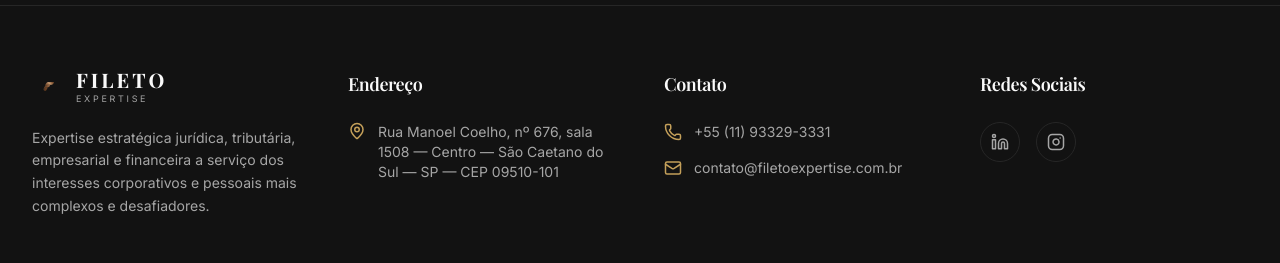
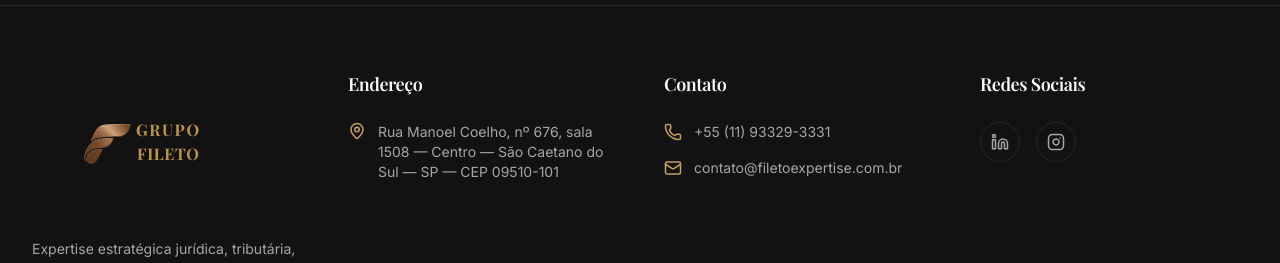
Before and after one commit to claudiofileto-lgtm/grupo-fileto-cdh77id9i, a React (Vite) app: page / in a window 1280 px wide. Shown: the part 6033-6296 px from the top of the page. Built offline with nearby package versions, Linux system fonts and the light colour scheme; a web font is replaced by a local one.

Commit message:
Atualizar bloco de logo no Footer para ficar idêntico ao Navbar

```diff
--- a/src/components/Footer.tsx
+++ b/src/components/Footer.tsx
@@ -8,19 +8,15 @@ export function Footer() {
       <div className="container mx-auto px-4 md:px-8">
         <div className="grid grid-cols-1 md:grid-cols-4 gap-12 mb-12">
           <div className="col-span-1 md:col-span-1">
-            <Link to="/" className="flex items-center gap-3 mb-6 group">
+            <Link to="/" className="flex items-center gap-0 mb-6 group">
               <img
                 src={logoBronze}
-                alt="Fileto Expertise"
-                className="h-8 w-auto object-contain transition-transform duration-500 group-hover:scale-105"
+                alt="GRUPO FILETO"
+                className="h-28 sm:h-32 md:h-36 w-auto object-contain flex-shrink-0 transition-transform duration-300 group-hover:scale-105"
               />
-              <div className="flex flex-col justify-center">
-                <span className="font-serif font-bold text-xl leading-none tracking-[0.15em] mb-1">
-                  FILETO
-                </span>
-                <span className="text-[9px] leading-none tracking-[0.3em] text-muted-foreground uppercase text-left">
-                  expertise
-                </span>
+              <div className="-ml-8 sm:-ml-10 flex flex-col items-center font-serif font-bold text-[#b8934a] text-xs sm:text-sm md:text-base leading-tight select-none">
+                <span className="block w-full text-center tracking-[0.10em]">GRUPO</span>
+                <span className="block w-full text-center tracking-[0.04em]">FILETO</span>
               </div>
             </Link>
             <p className="text-muted-foreground text-sm leading-relaxed">
```
Also changed, not shown: .skip.config.json.
